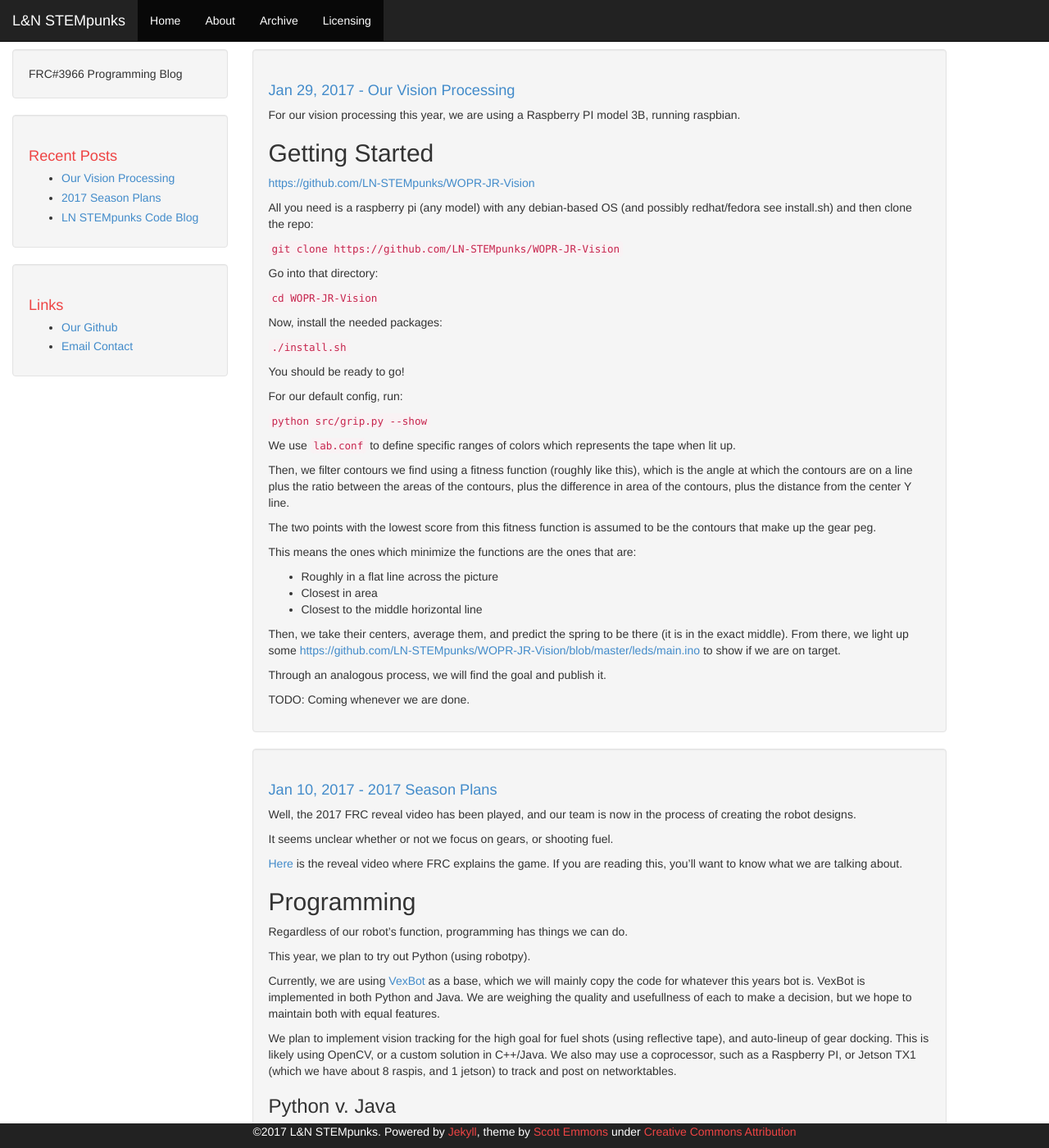
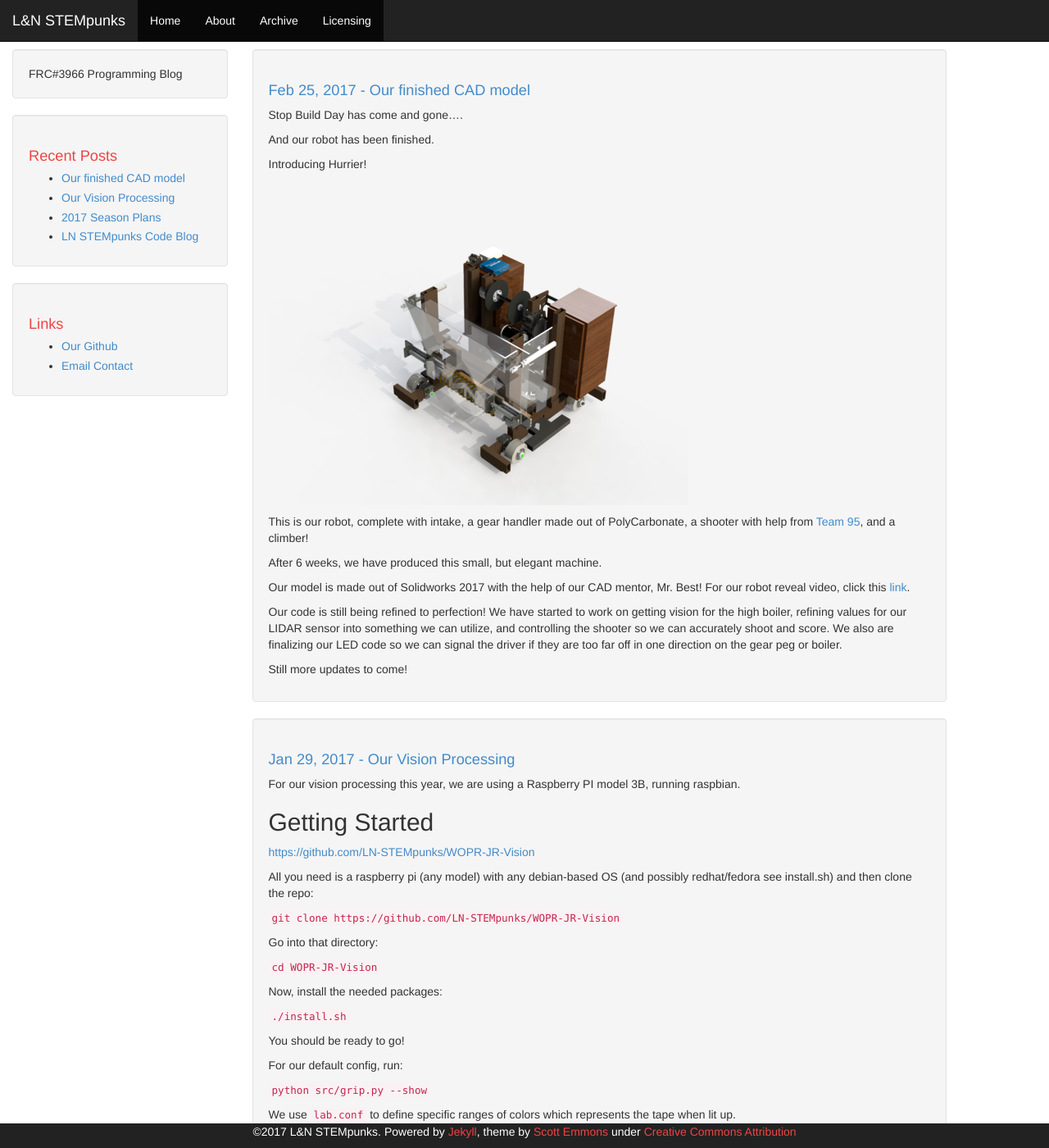
Before and after one commit to LN-STEMpunks/ln-stempunks.github.io, a Jekyll site: the page built from index.html, in a window 1280 px wide and 1400 px high. Shown: the whole window at 82% size. Built offline with Jekyll 4.4.1, drawn with Linux system fonts in a browser that asks for light colours; the list of posts is cut into pages by our own code; some of the changed text lies outside the part shown.

Commit message:
Added a new blog post

```diff
--- a/_posts/2017-01-29-Our-Vision-Processing.md
+++ b/_posts/2017-01-29-Our-Vision-Processing.md
@@ -43,6 +43,3 @@ This means the ones which minimize the functions are the ones that are:
 Then, we take their centers, average them, and predict the spring to be there (it is in the exact middle). From there, we light up some [https://github.com/LN-STEMpunks/WOPR-JR-Vision/blob/master/leds/main.ino](LEDs) to show if we are on target.
 
 Through an analogous process, we will find the goal and publish it.
-
-
-TODO: Coming whenever we are done.
--- /dev/null
+++ b/_posts/2017-02-25-Our-finished-CAD-model.md
@@ -0,0 +1,24 @@
+---
+layout: post
+title: Our finished CAD model
+category: articles
+---
+Stop Build Day has come and gone....
+
+And our robot has been finished.
+
+Introducing Hurrier!
+
+![The Hurrier](/assets/images/mk3.png)
+
+This is our robot, complete with intake, a gear handler made out of PolyCarbonate, a shooter with help from [Team 95](http://www.frcteam95.org/wp/), and a climber!
+
+After 6 weeks, we have produced this small, but elegant machine.
+
+Our model is made out of Solidworks 2017 with the help of our CAD mentor, Mr. Best!
+For our robot reveal video, click this [link](https://www.youtube.com/watch?v=RBQL_KEJ_q0).
+
+Our code is still being refined to perfection! We have started to work on getting vision for the high boiler, refining values for our LIDAR sensor into something we can utilize, and controlling the shooter so we can accurately shoot and score.
+We also are finalizing our LED code so we can signal the driver if they are too far off in one direction on the gear peg or boiler.
+
+Still more updates to come!
```
